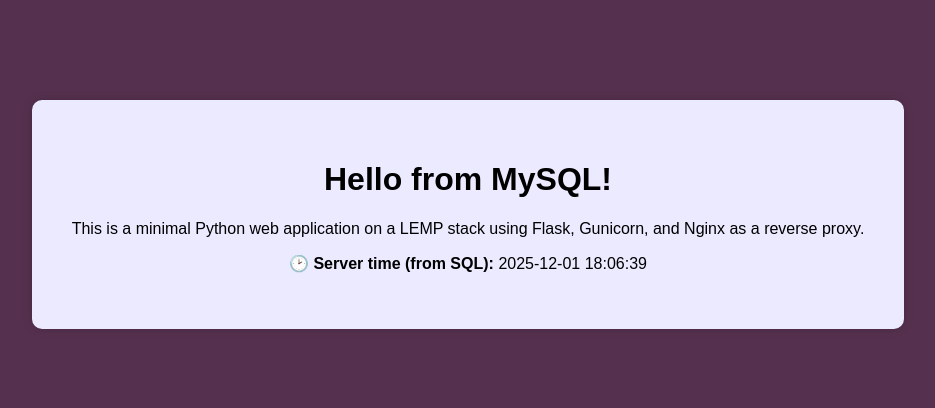
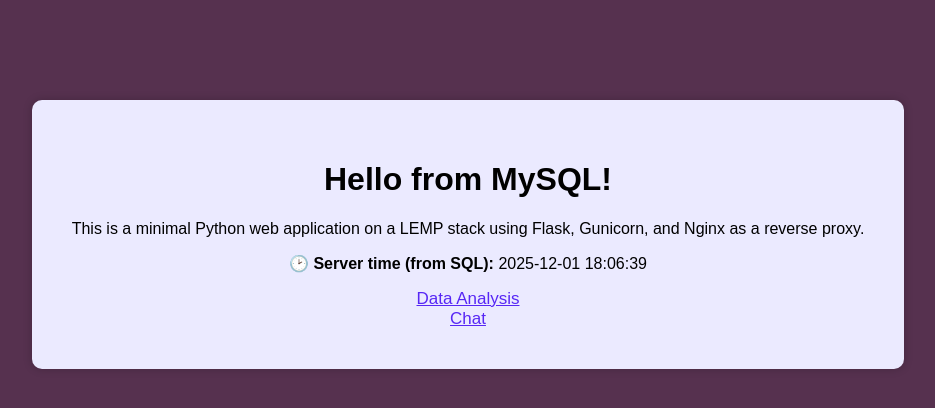
Before and after one commit to t2hasa05/linux-administration, a Flask app: page / in a window 1280 px wide. Shown: the top 408 px of the page, without its empty margins (172-1107 px from the left). Run offline with Flask 3, Linux system fonts and the light colour scheme.

Commit message:
index.html muokattu

```diff
--- a/templates/index.html
+++ b/templates/index.html
@@ -1,7 +1,7 @@
 <!DOCTYPE html>
 <html>
 <head>
-    <title>Viikkotehtävä 2</title>
+    <title>Linux administration</title>
     <style>
         body {
             font-family: Arial, sans-serif;
@@ -23,6 +23,9 @@
         <h1>Hello from MySQL!</h1>
         <p>This is a minimal Python web application on a LEMP stack using Flask, Gunicorn, and Nginx as a reverse proxy.</p>
         <p><b>🕑 Server time (from SQL):</b> <span id="sql-time">{{ current_time }}</span></p>
+	<a href="/data-analysis" style="font-size:17px; color: #5727F5;">Data Analysis</a><br>
+        <a href="/chat" style="font-size:17px; color: #5727F5;">Chat</a>
+
     </div>
     <script>
     async function updateTime() {
```
